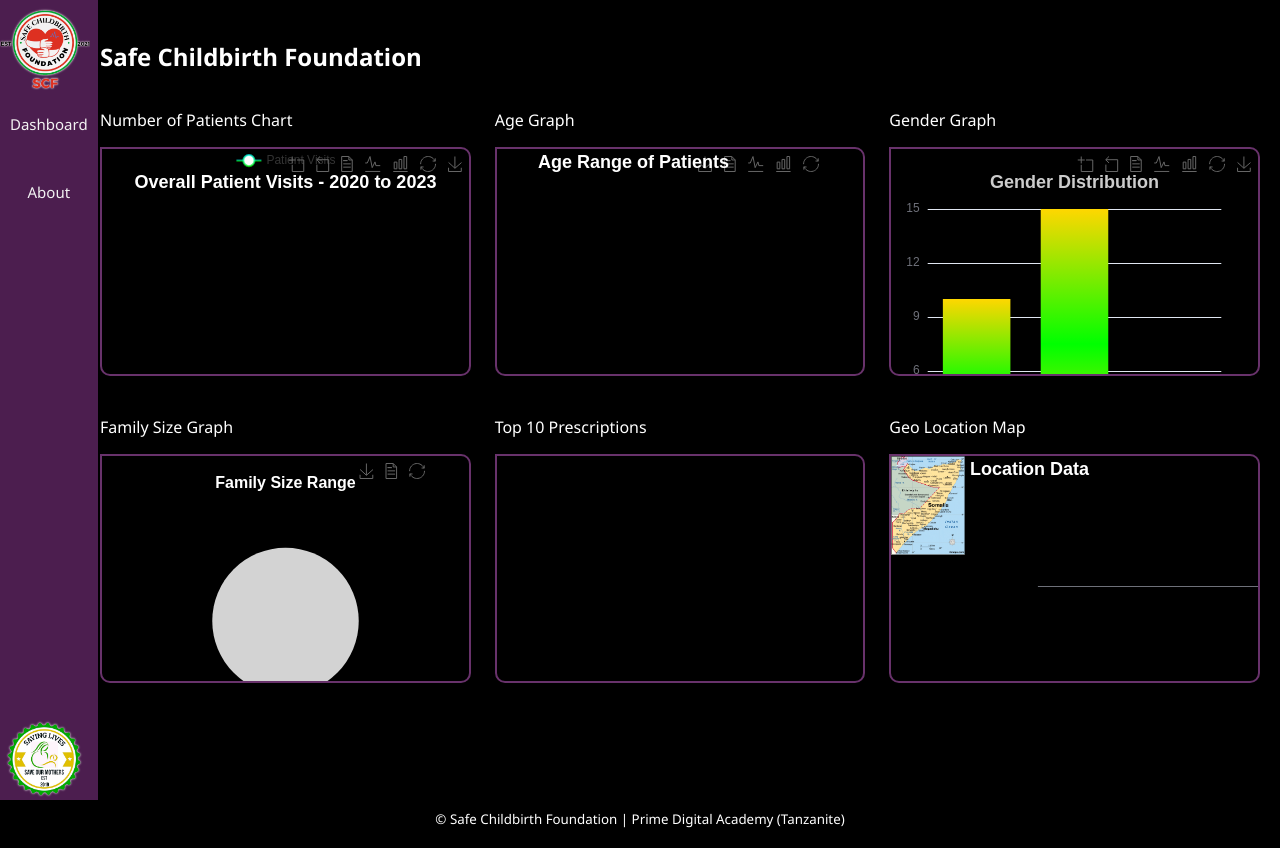
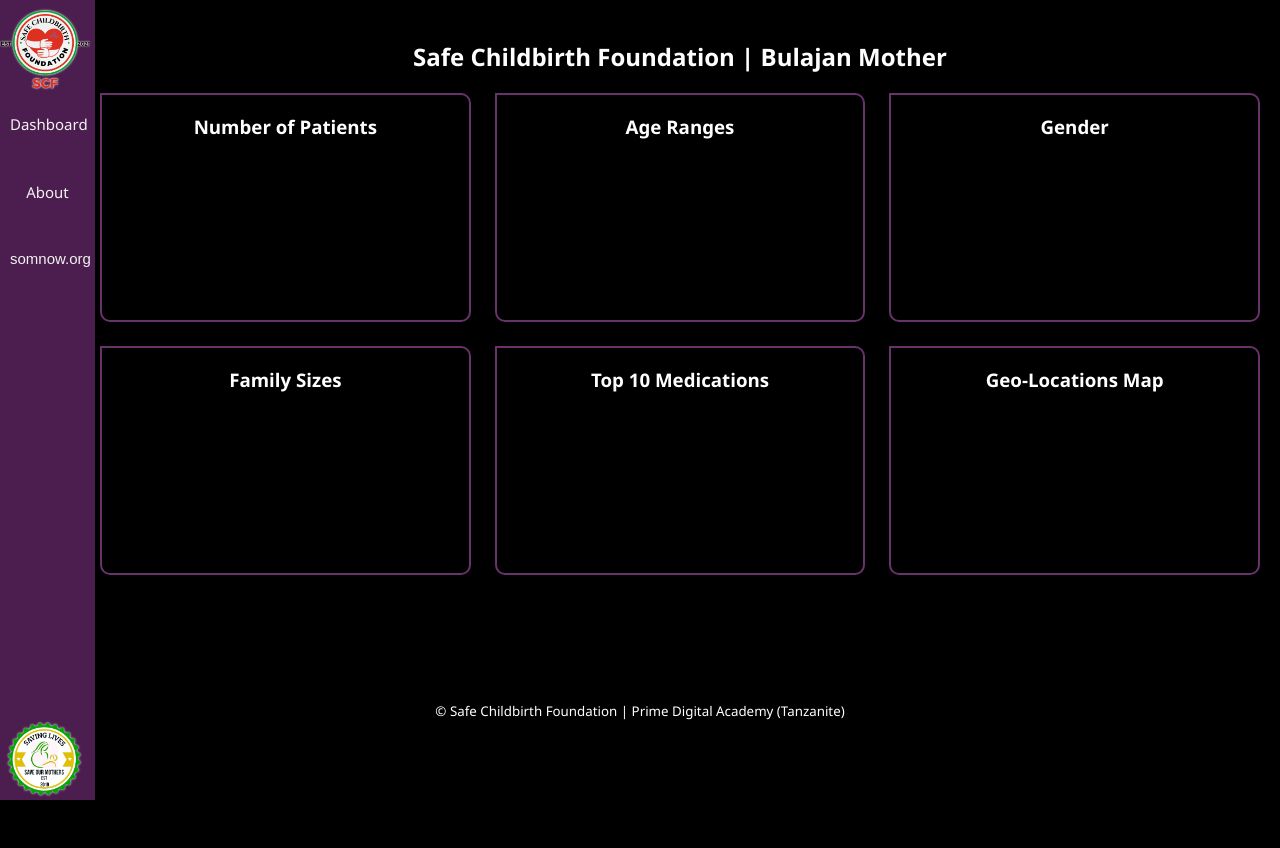
Before and after one commit to save-our-mothers/save-our-mothers-app, a React (Create React App) app: page /home#/home in a window 1280 px wide. After the commit the page ends 800 px from the top, so only its background shows below. Built offline with nearby package versions, Linux system fonts and the light colour scheme; no server answers.

Commit message:
made changes in the Dashboard to prep it for screenshots of the graphs, and also added a navlink to somnow.org

```diff
--- a/src/components/LandingPage/LandingPage.jsx
+++ b/src/components/LandingPage/LandingPage.jsx
@@ -21,7 +21,6 @@ import GeoMap from '../MapChart/MapChart';
 // Julie's code above
 
 function LandingPage() {
-  const [heading, setHeading] = useState('Safe Childbirth Foundation');
   const windowStatus = useSelector(store => store.landingPageReducers.windowStatus)
   const dispatch = useDispatch();
 
@@ -33,47 +32,40 @@ function LandingPage() {
 
   return (
     <div className="container">
-      <h2>{heading}</h2>
+      <h2><center>Safe Childbirth Foundation | Bulajan Mother</center></h2>
 
       <Box sx={{ flexGrow: 1 }}>
         {
           windowStatus === false ? (
             <Grid container spacing={{ xs: 2, md: 3 }} columns={{ xs: 4, sm: 8, md: 12 }}>
               <Grid item xs={2} sm={4} md={4}>
-                <p>Number of Patients Chart</p>
                 <div className="view-border" onClick={(e) => expandWindow(e, '#-of-patients')} >
-                  {/* Something isn't working here -gd */}
-                  <Jvisits />
+                  <h3><center>Number of Patients</center></h3>
                 </div>
               </Grid>
               <Grid item xs={2} sm={4} md={4}>
-                <p>Age Graph</p>
                 <div className="view-border" onClick={(e) => expandWindow(e, 'age')} >
-                  <AgeChart />
+                  <h3><center>Age Ranges</center></h3>
                 </div>
               </Grid>
               <Grid item xs={2} sm={4} md={4}>
-                <p>Gender Graph</p>
                 <div className="view-border" onClick={(e) => expandWindow(e, 'gender')} >
-                  <GenderChart />
+                <h3><center>Gender</center></h3>
                 </div>
               </Grid>
               <Grid item xs={2} sm={4} md={4}>
-                <p>Family Size Graph</p>
                 <div className="view-border" onClick={(e) => expandWindow(e, 'family-size')} >
-                  <FamilySize />
+                <h3><center>Family Sizes</center></h3>
                 </div>
               </Grid>
               <Grid item xs={2} sm={4} md={4}>
-                <p>Top 10 Prescriptions</p>
                 <div className="view-border" onClick={(e) => expandWindow(e, 'prescriptions')} >
-                  <Prescriptions />
+                <h3><center>Top 10 Medications</center></h3>
                 </div>
               </Grid>
               <Grid item xs={2} sm={4} md={4}>
-                <p>Geo Location Map</p>
                 <div className="view-border" onClick={(e) => expandWindow(e, 'map')} >
-                  <GeoMap />
+                <h3><center>Geo-Locations Map</center></h3>
                 </div>
               </Grid>
             </Grid>
--- a/src/components/Nav/Nav.css
+++ b/src/components/Nav/Nav.css
@@ -12,6 +12,7 @@ Shouldn't be too difficult. -gd */
   overflow: hidden;
   position: fixed;
   height: 100%;
+  max-width: 95px;
 }
 
 .som-logo,
@@ -24,7 +25,6 @@ Shouldn't be too difficult. -gd */
   bottom: 0px;
 }
 
-/* The following has been untouched. -gd */
 .navLink {
   display: inline-block;
   color: #f2f2f2;
@@ -34,8 +34,6 @@ Shouldn't be too difficult. -gd */
   text-decoration: none;
   font-size: 15px;
 
-  /* these last two make the logout button in
-  the nav bar look like another link */
   border: none;
   cursor: pointer;
   outline: 0;
@@ -45,17 +43,3 @@ Shouldn't be too difficult. -gd */
   background-color: #68326b;
   transition: all .2s ease;
 }
-
-/* .chartContainer {
-  display: flex;
-  justify-content: center;
-  align-items: center;
-  height: calc(100vh - 100px); /* Adjust the height as needed */
-  /* margin-top: 50px;
-  width: 90%;
-}
-.chart { */
-  /* height: 400px; /* Adjust the height as needed */
-  /* margin-top: 20px; /* Adjust the margin-top as needed */
-  /* width: 90%;
-/* } */
--- a/src/components/Nav/Nav.jsx
+++ b/src/components/Nav/Nav.jsx
@@ -8,6 +8,10 @@ import SaveOurMothersLogo from './Logos/SaveOurMothersLogo.png'
 
 function Nav() {
   const user = useSelector((store) => store.user);
+
+  const somnowLink = () => {
+    location.href = "https://www.somnow.org/get_involved"
+  }
 
   return (
     <div className="navlinks">
@@ -27,6 +31,7 @@ function Nav() {
       <Link className="navLink" to="/about">
         About
       </Link>
+      <button className="navLink" onClick={somnowLink}>somnow.org</button>
       <img className="som-logo" src={SaveOurMothersLogo} />
     </div>
   );
```
